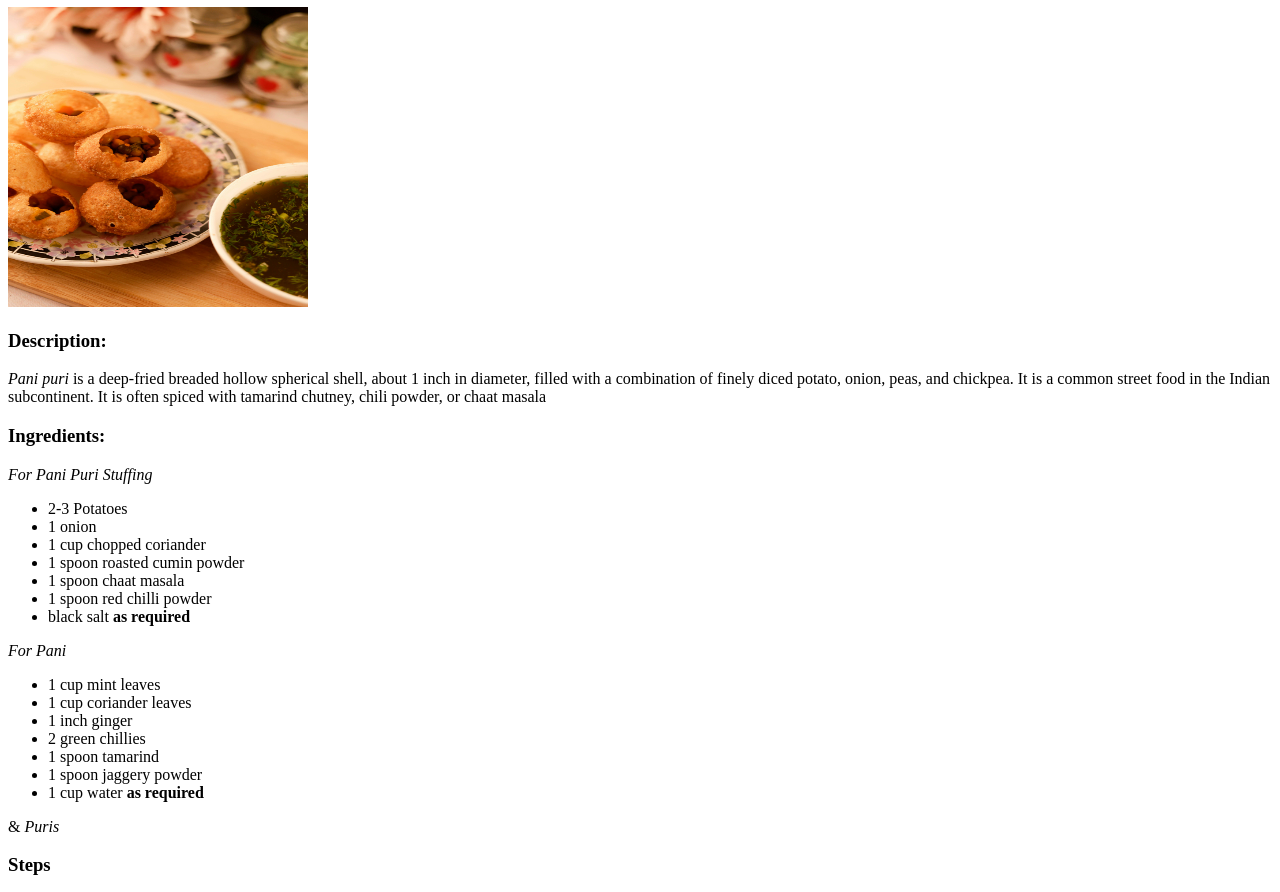
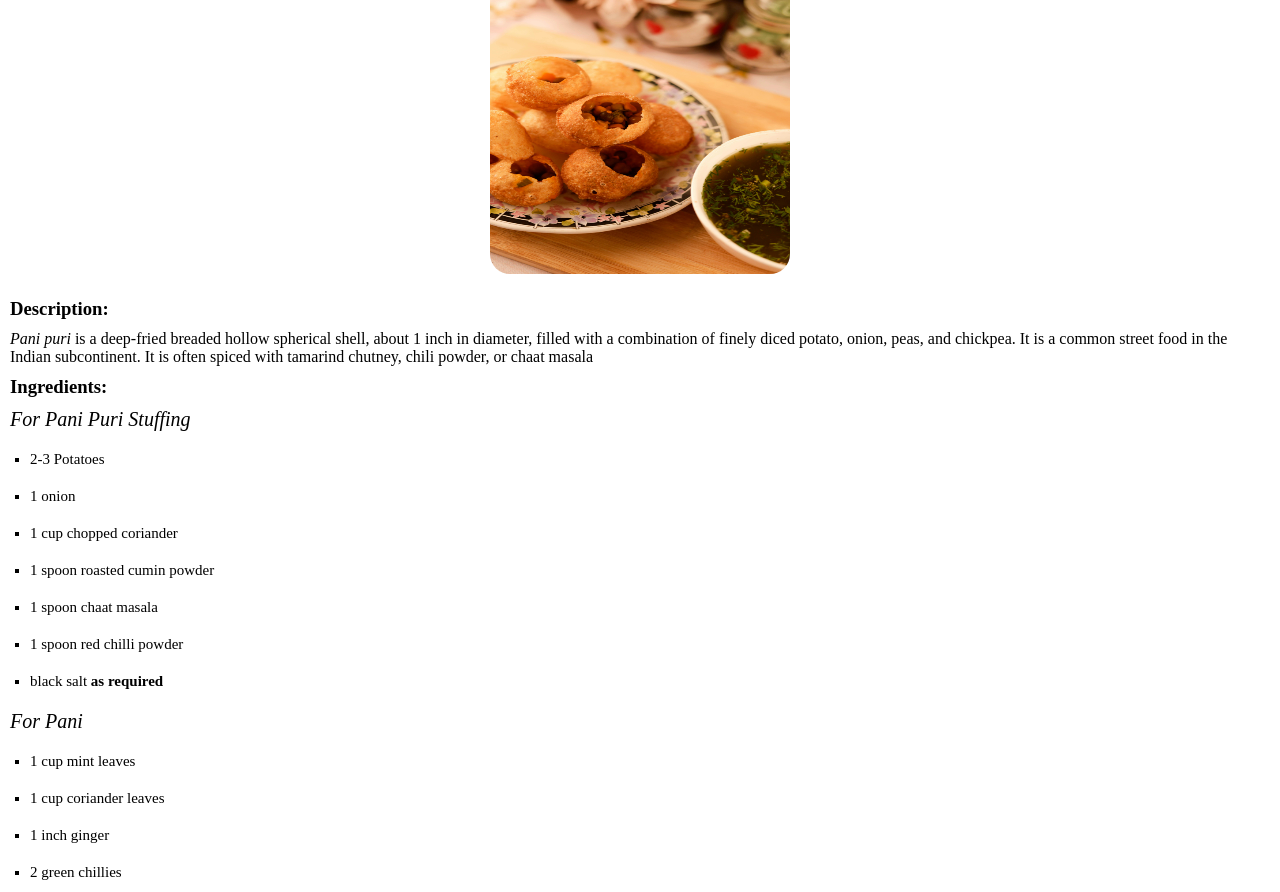
Before and after one commit to meghapai/odin-recipes, a plain HTML site: page recipes/panipuri.html in a window 1280 px wide. Shown: the part 73-965 px from the top of the page. Drawn offline with Linux system fonts and the light colour scheme.

Commit message:
add css in recipe pages

```diff
--- a/recipes/panipuri.html
+++ b/recipes/panipuri.html
@@ -4,47 +4,53 @@
     <meta charset="UTF-8" />
     <meta name="viewport" content="width=device-width, initial-scale=1.0" />
     <title>Panipuri recipe</title>
+    <link rel="stylesheet" href="../style.css" />
   </head>
   <body>
-    <h1>Panipuri</h1>
+    <div class="container"><h1>Panipuri</h1></div>
+
+    <center>
       <img
+        class="panipuri"
         src="panipuri.jpg"
         height="300px"
         width="300px"
         alt="Delicious Panipuri"
       />
-    <h3>Description:</h3>
-    <p>
+    </center>
+
+    <h3 class="desc-text">Description:</h3>
+    <p class="desc-text">
       <em>Pani puri </em>is a deep-fried breaded hollow spherical shell, about 1
       inch in diameter, filled with a combination of finely diced potato, onion,
       peas, and chickpea. It is a common street food in the Indian subcontinent.
       It is often spiced with tamarind chutney, chili powder, or chaat masala
     </p>
-    <h3>Ingredients:</h3>
-    <em>For Pani Puri Stuffing</em>
-    <ul>
-      <li>2-3 Potatoes</li>
-      <li>1 onion</li>
-      <li>1 cup chopped coriander</li>
-      <li>1 spoon roasted cumin powder</li>
-      <li>1 spoon chaat masala</li>
-      <li>1 spoon red chilli powder</li>
-      <li>black salt <strong>as required</strong></li>
+    <h3 class="desc-text">Ingredients:</h3>
+    <em class="desc-text subhead">For Pani Puri Stuffing</em>
+    <ul class="desc-text ing">
+      <li class="ing">2-3 Potatoes</li>
+      <li class="ing">1 onion</li>
+      <li class="ing">1 cup chopped coriander</li>
+      <li class="ing">1 spoon roasted cumin powder</li>
+      <li class="ing">1 spoon chaat masala</li>
+      <li class="ing">1 spoon red chilli powder</li>
+      <li class="ing">black salt <strong>as required</strong></li>
     </ul>
-    <em>For Pani </em>
-    <ul>
-      <li>1 cup mint leaves</li>
-      <li>1 cup coriander leaves</li>
-      <li>1 inch ginger</li>
-      <li>2 green chillies</li>
-      <li>1 spoon tamarind</li>
-      <li>1 spoon jaggery powder</li>
-      <li>1 cup water <strong>as required</strong></li>
+    <em class="desc-text subhead">For Pani </em>
+    <ul class="desc-text ing">
+      <li class="ing">1 cup mint leaves</li>
+      <li class="ing">1 cup coriander leaves</li>
+      <li class="ing">1 inch ginger</li>
+      <li class="ing">2 green chillies</li>
+      <li class="ing">1 spoon tamarind</li>
+      <li class="ing">1 spoon jaggery powder</li>
+      <li class="ing">1 cup water <strong>as required</strong></li>
     </ul>
     &
-    <em>Puris </em>
-    <h3>Steps</h3>
-    <ol>
+    <em class="desc-text subhead">Puris </em>
+    <h3 class="desc-text">Steps</h3>
+    <ol class="ol-text">
       <li>Boil the potatoes till they are cooked completely.</li>
       <li>Peel them and then chop them.</li>
       <li>Finely chop the onion if using it.</li>
--- a/style.css
+++ b/style.css
@@ -14,10 +14,29 @@ ul li {
   font-size: 20px;
 }
 
-#panipuri,
-#grilled-cheese,
-#brownies {
+.img-styles {
   height: auto;
   width: 500px;
   margin-top: 10px;
 }
+
+.panipuri,
+.desc-text,
+.grilled-cheese,
+.brownies {
+  margin: 10px;
+  border-radius: 20px;
+}
+
+.ol-text {
+  margin-left: 25px;
+}
+
+.ing {
+  list-style: square;
+  font-size: 15px;
+}
+
+.subhead {
+  font-size: 20px;
+}
```
Also changed, not shown: index.html (+3 -3 lines), recipes/brownies.html (+20 -15 lines), recipes/grilled_cheese.html (+20 -16 lines). Lines whose indentation alone changed are shown as unchanged.
